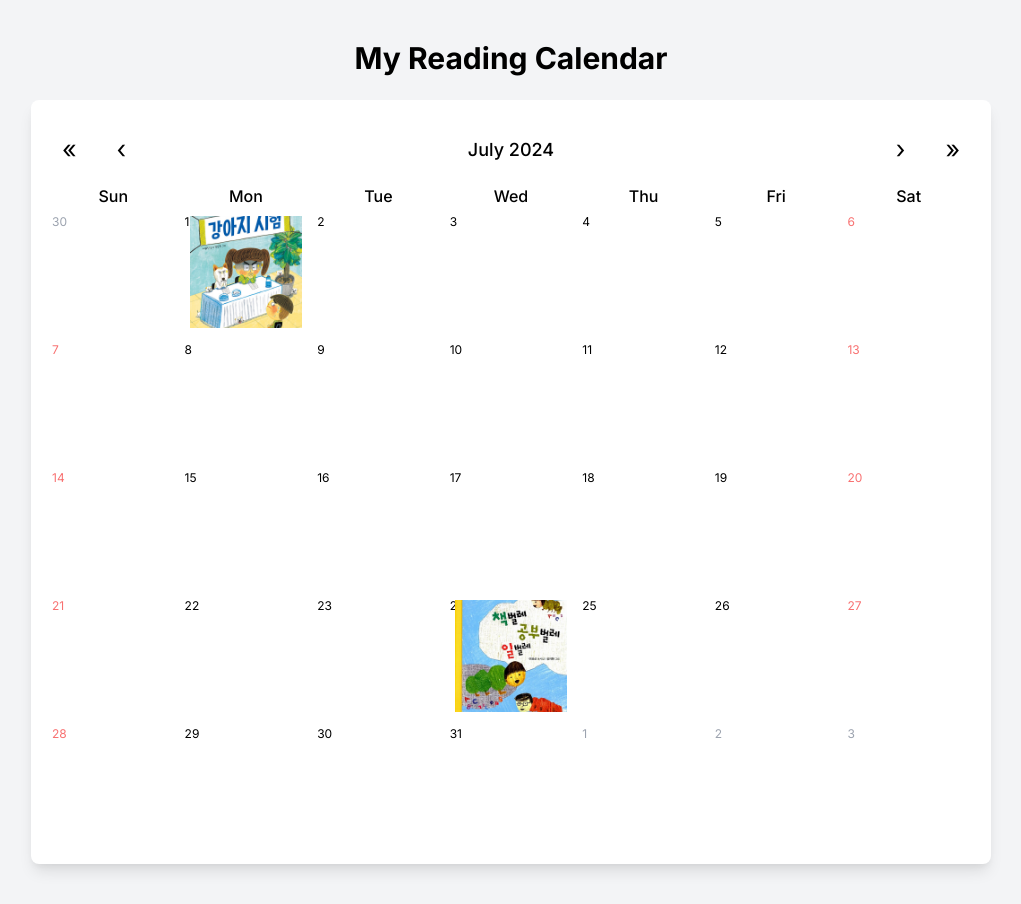
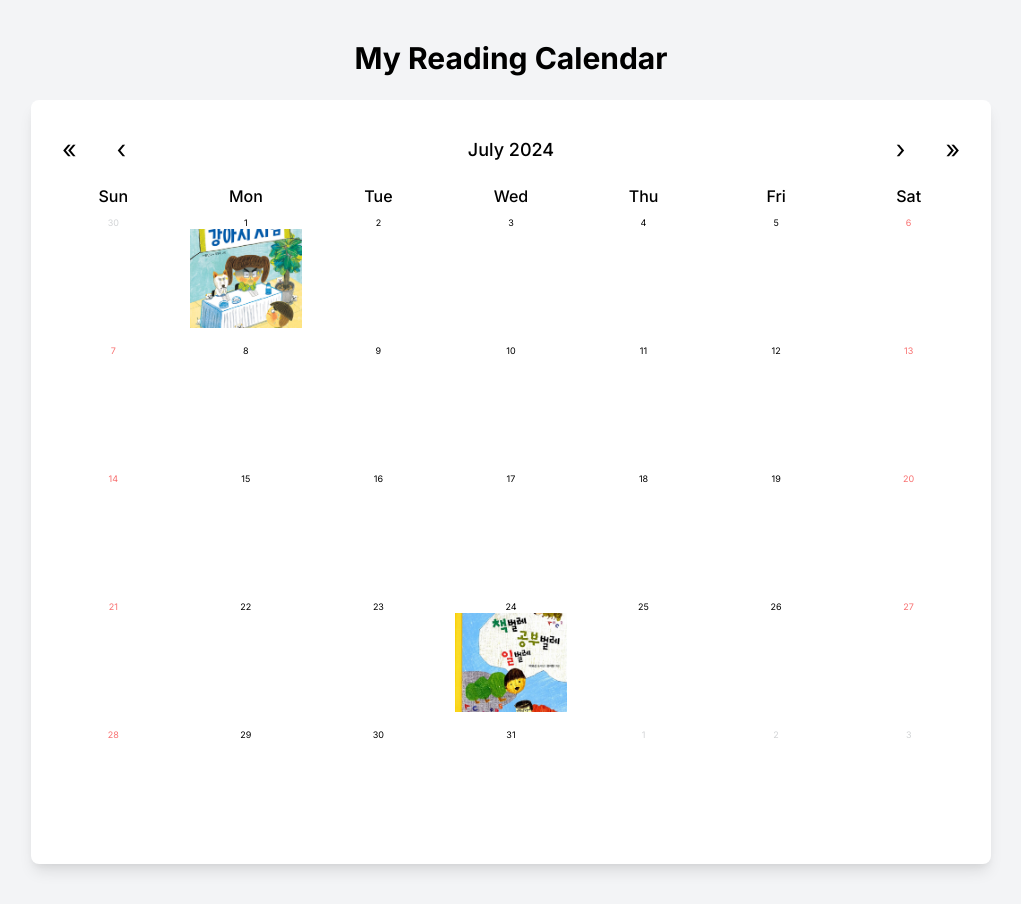
Before and after one commit to hwahyeon/book-diary, a Next.js app: page / in a window 1280 px wide. Shown: the whole page, without its empty margins (129-1150 px from the left). Built offline with nearby package versions, Linux system fonts and the light colour scheme.

Commit message:
feat: Fix style of date and Create function to go to detail page

```diff
--- a/src/components/Calendar.tsx
+++ b/src/components/Calendar.tsx
@@ -34,6 +34,16 @@ export const StyledCalendarWrapper = styled.div`
     padding: 15px;
   }
 
+  .react-calendar__month-view__days__day {
+    display: flex;
+    flex-direction: column;
+    align-items: center;
+  }
+
+  .react-calendar__month-view__days__day abbr {
+    font-size: 9px;
+  }
+
   .react-calendar__month-view__weekdays {
     display: flex;
     justify-content: center;
@@ -47,23 +57,15 @@ export const StyledCalendarWrapper = styled.div`
     width: 100%;
   }
 
-  .react-calendar__tile abbr {
-    position: absolute;
-    top: 0;
-    left: 0;
-    margin: 5px;
-    font-size: 0.75rem;
-  }
-
   .react-calendar__month-view__days__day--weekend {
     abbr {
-      color: #f87171; /* text-red-500 */
+      color: #f87171;
     }
   }
 
   .react-calendar__month-view__days__day--neighboringMonth {
     abbr {
-      color: #9ca3af;
+      color: #d2d4d6;
     }
     pointer-events: none;
   }
@@ -141,11 +143,26 @@ const BookCount = styled.div`
 const BookCalendar: React.FC<CalendarProps> = ({ books }) => {
   const [hoveredDate, setHoveredDate] = useState<string | null>(null);
 
+  function goToView() {
+    if (!hoveredDate) {
+      console.error("No date hovered");
+      return;
+    }
 
+    const date = new Date(hoveredDate);
 
-  function goToView() {
-    console.log(hoveredDate)
-    // window.location.href = "/list";
+    if (isNaN(date.getTime())) {
+      console.error("Invalid date:", hoveredDate);
+      return;
+    }
+
+    const year = date.getFullYear();
+    const month = String(date.getMonth() + 1).padStart(2, "0");
+
+    const url = `/${year}/${month}`;
+    console.log(url);
+
+    window.location.href = url;
   }
 
   const getTileContent = ({ date, view }: { date: Date; view: string }) => {
@@ -153,6 +170,7 @@ const BookCalendar: React.FC<CalendarProps> = ({ books }) => {
       const booksForDate = books.filter(
         (book) => new Date(book.date).toDateString() === date.toDateString()
       );
+
       if (booksForDate.length > 0) {
         return (
           <CalendarTile
```
